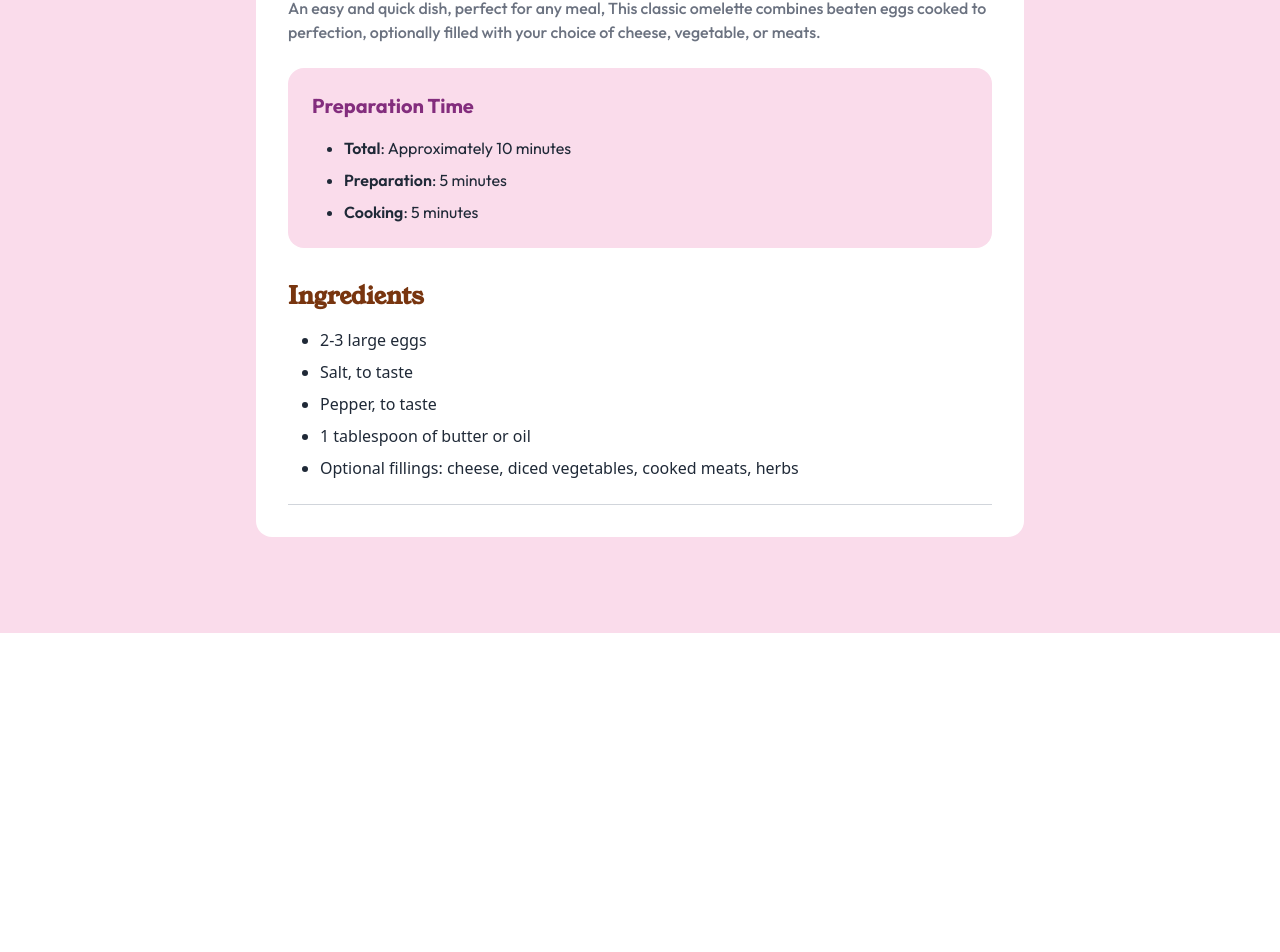
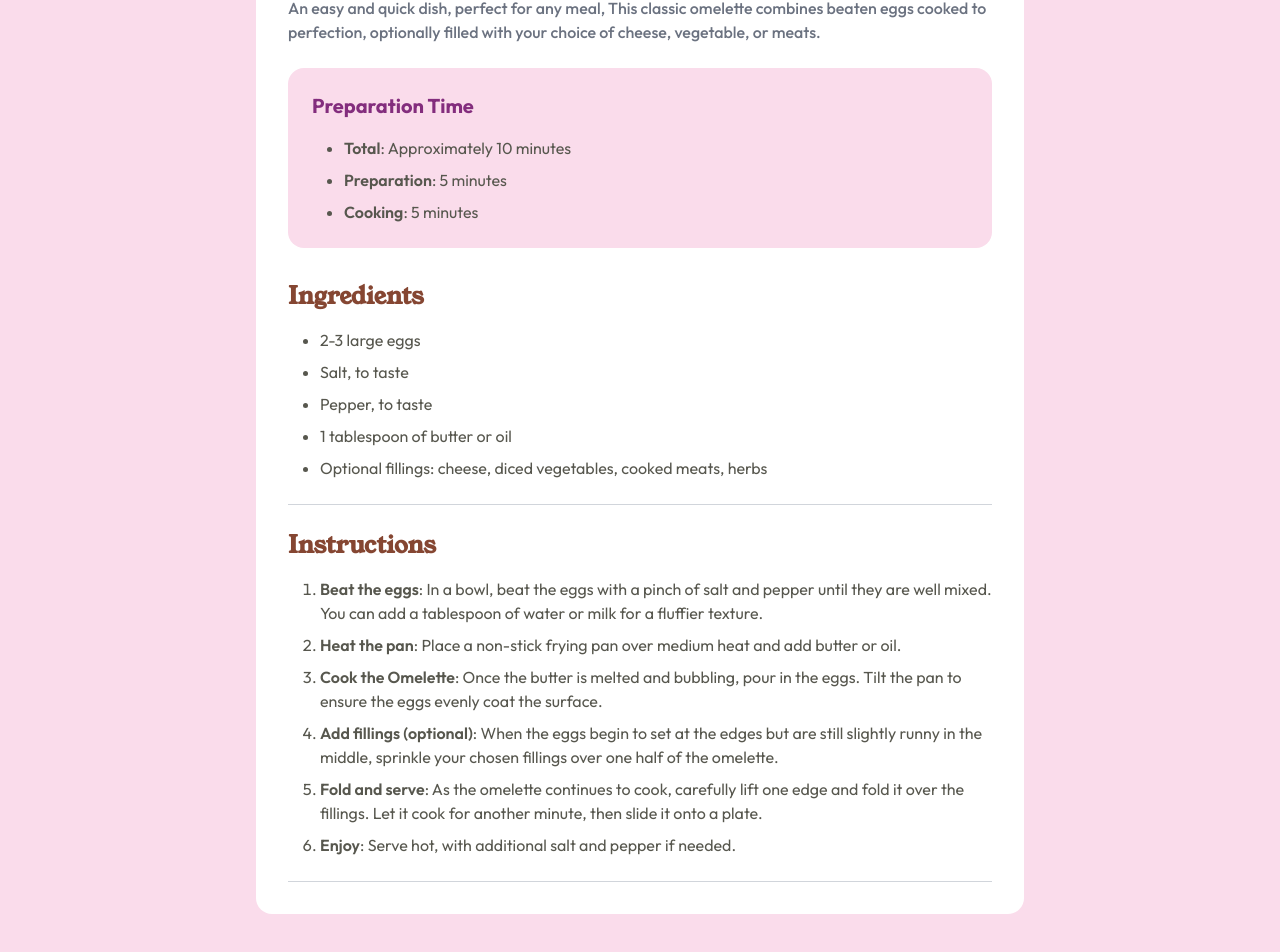
Before and after one commit to SajeedAninda/Recipe-Page, a React (Vite) app: page / in a window 1280 px wide. Shown: the part 550-1502 px from the top of the page. Before the commit the page ends 1183 px from the top, so only its background shows below. Built offline with nearby package versions, Linux system fonts and the light colour scheme.

Commit message:
Completed Instrution section

```diff
--- a/index.html
+++ b/index.html
@@ -2,7 +2,7 @@
 <html lang="en">
   <head>
     <meta charset="UTF-8" />
-    <link rel="icon" type="image/svg+xml" href="/vite.svg" />
+    <link rel="icon" type="image/svg+xml" href="/src/assets/favicon.png" />
     <meta name="viewport" content="width=device-width, initial-scale=1.0" />
     <title>Recipe Page</title>
   </head>
--- a/src/Components/Page.jsx
+++ b/src/Components/Page.jsx
@@ -23,27 +23,47 @@ const Page = () => {
                             Preparation Time
                         </p>
 
-                        <ul className='list-disc ml-8 space-y-2 text-[#832d7d]'>
-                            <li className='text-gray-800'><span className='font-semibold '>Total</span>: Approximately 10 minutes</li>
-                            <li className='text-gray-800'><span className='font-semibold '>Preparation</span>: 5 minutes</li>
-                            <li className='text-gray-800'><span className='font-semibold '>Cooking</span>: 5 minutes</li>
+                        <ul className='list-disc ml-8 space-y-2 text-[#7B284F]'>
+                            <li className='text-[#57574E]'><span className='font-semibold '>Total</span>: Approximately 10 minutes</li>
+                            <li className='text-[#57574E]'><span className='font-semibold '>Preparation</span>: 5 minutes</li>
+                            <li className='text-[#57574E]'><span className='font-semibold '>Cooking</span>: 5 minutes</li>
                         </ul>
                     </div>
                 </div>
 
 
                 <div className="ingredientsSection border-b border-gray-300 pb-6 space-y-4">
-                    <h1 className='text-2xl font-semibold font-youngSerif text-amber-900'>
+                    <h1 className='text-2xl font-semibold font-youngSerif text-[#854632]'>
                         Ingredients
                     </h1>
 
-                    <ul className='list-disc ml-8 space-y-2 text-amber-950'>
-                        <li className='text-gray-800'>2-3 large eggs</li>
-                        <li className='text-gray-800'>Salt, to taste</li>
-                        <li className='text-gray-800'>Pepper, to taste</li>
-                        <li className='text-gray-800'>1 tablespoon of butter or oil</li>
-                        <li className='text-gray-800'>Optional fillings: cheese, diced vegetables, cooked meats, herbs</li>
+                    <ul className='list-disc ml-8 space-y-2 text-amber-950 font-outfit'>
+                        <li className='text-[#57574E]'>2-3 large eggs</li>
+                        <li className='text-[#57574E]'>Salt, to taste</li>
+                        <li className='text-[#57574E]'>Pepper, to taste</li>
+                        <li className='text-[#57574E]'>1 tablespoon of butter or oil</li>
+                        <li className='text-[#57574E]'>Optional fillings: cheese, diced vegetables, cooked meats, herbs</li>
                     </ul>
+                </div>
+
+                <div className="instructionSection border-b border-gray-300 pt-6 pb-6 space-y-4">
+                    <h1 className='text-2xl font-semibold font-youngSerif text-[#854632]'>
+                        Instructions
+                    </h1>
+
+                    <ul className='list-decimal ml-8 space-y-2 text-[#854632] font-outfit'>
+                        <li className='text-[#57574E]'><span className='font-semibold '>Beat the eggs</span>: In a bowl, beat the eggs with a pinch of salt and pepper until they are well mixed. You can add a tablespoon of water or milk for a fluffier texture.</li>
+                        <li className='text-[#57574E]'><span className='font-semibold '>Heat the pan</span>: Place a non-stick frying pan over medium heat and add butter or oil.</li>
+                        <li className='text-[#57574E]'><span className='font-semibold '>Cook the Omelette</span>: Once the butter is melted and bubbling, pour in the eggs. Tilt the pan to ensure the eggs evenly coat the surface.
+                        </li>
+                        <li className='text-[#57574E]'><span className='font-semibold '>Add fillings (optional)</span>: When the eggs begin to set at the edges but are still slightly runny in the middle, sprinkle your chosen fillings over one half of the omelette.
+                        </li>
+                        <li className='text-[#57574E]'><span className='font-semibold '>Fold and serve</span>: As the omelette continues to cook, carefully lift one edge and fold it over the fillings. Let it cook for another minute, then slide it onto a plate.
+                        </li>
+                        <li className='text-[#57574E]'><span className='font-semibold '>Enjoy</span>: Serve hot, with additional salt and pepper if needed.
+                        </li>
+                    </ul>
+
                 </div>
             </div>
         </div>
```
Also changed, not shown: src/assets/favicon.png (added).
